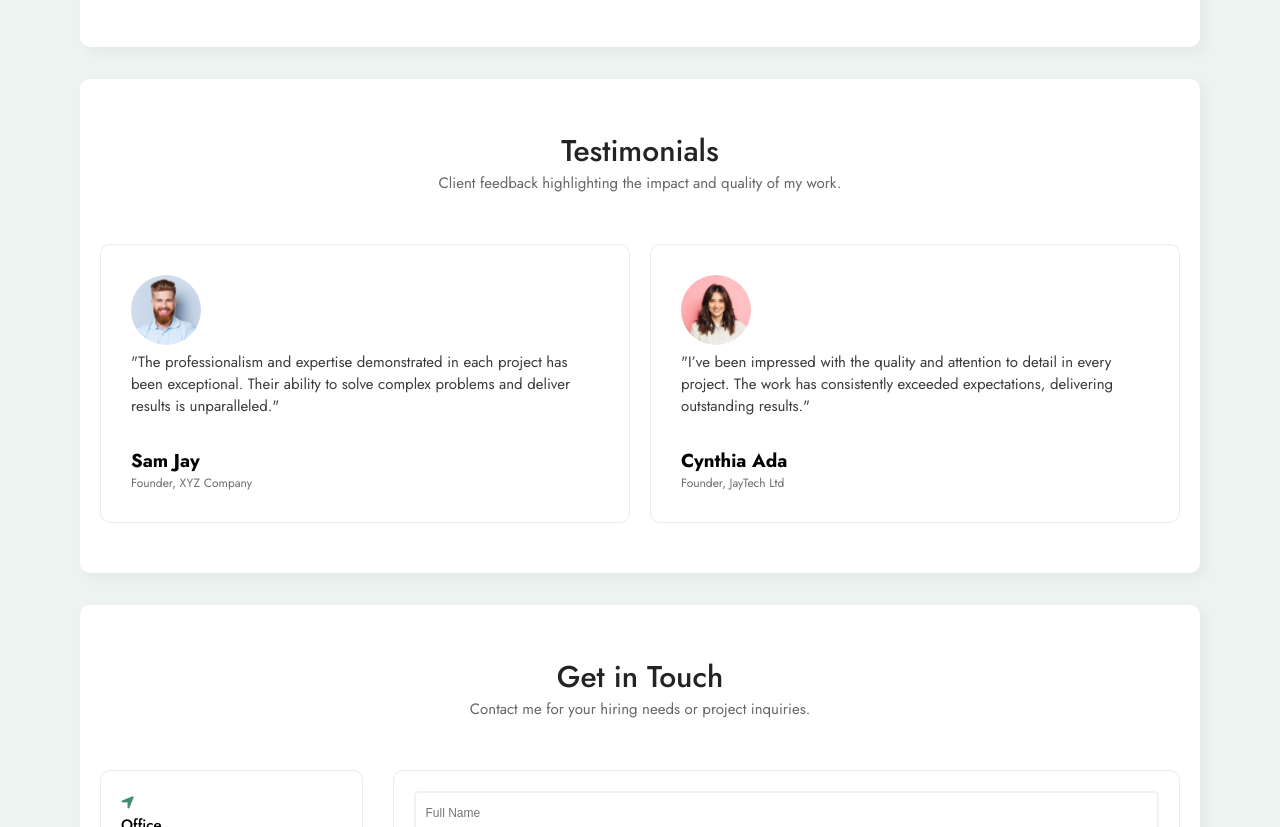
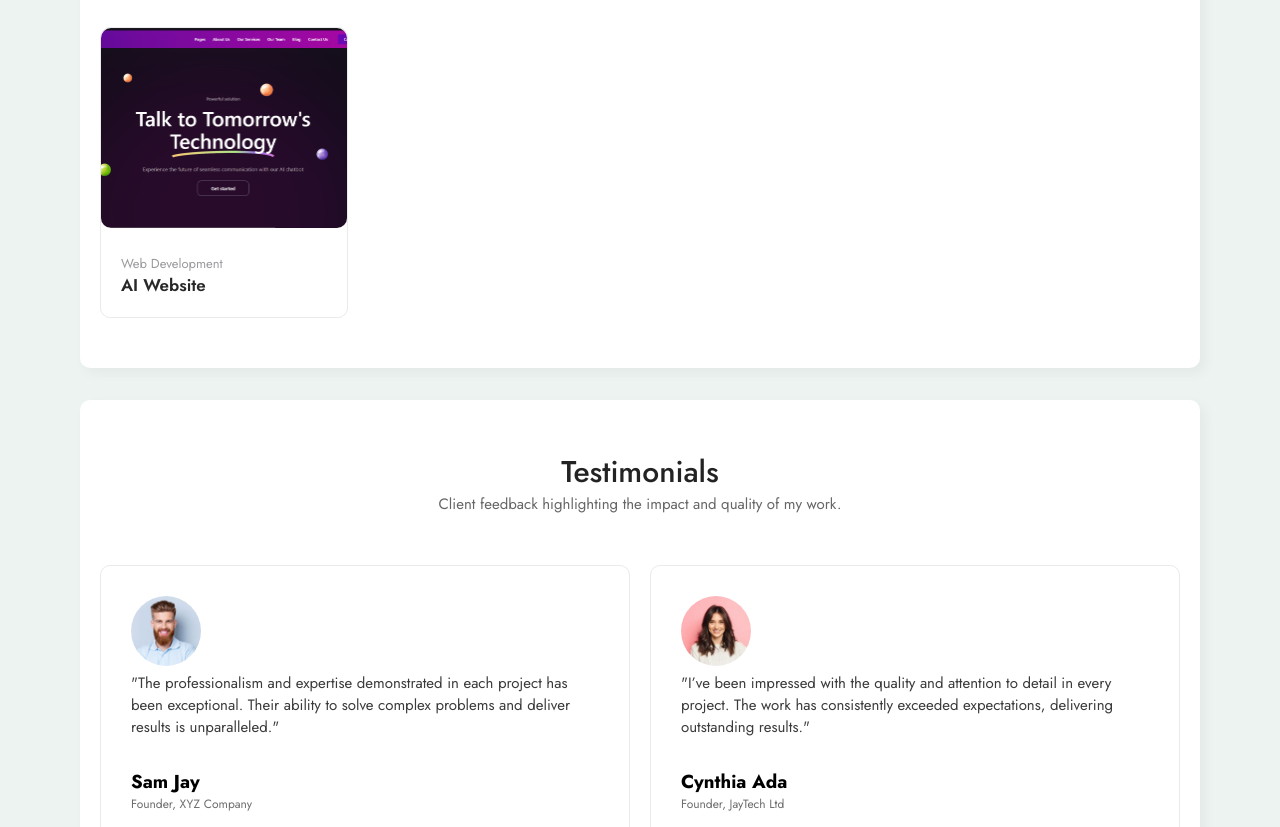
Before and after one commit to devcore11/my-portfolio, a plain HTML site: page index.html in a window 1280 px wide. Shown: the part 3102-3929 px from the top of the page. Drawn offline with Linux system fonts and the light colour scheme.

Commit message:
gipo new project

```diff
--- a/index.html
+++ b/index.html
@@ -295,13 +295,14 @@
                         <h4 class="project-title">Skill Mine</h4>
                     </div>
                 </a>
-                <!-- <a href="#" class="project-item" >
-                    <img src="images/projects/5.jpg" alt="Barber Shop Website Project" class="project-image" />
+                 <a href="https://ai-website-beryl.vercel.app/" class="project-item" >
+                    <img src="images/projects/gipo.png" alt="Barber Shop Website Project" class="project-image" />
                     <div class="project-info">
                         <p class="project-category">Web Development</p>
-                        <h4 class="project-title">Barber Shop Website</h4>
+                        <h4 class="project-title">AI Website</h4>
                     </div>
                 </a>
+                <!--
                 <a href="#" class="project-item">
                     <img src="images/projects/6.jpg" alt="Barber Shop Website Project" class="project-image" />
                     <div class="project-info">
```
Also changed, not shown: images/projects/gipo.png (added).
